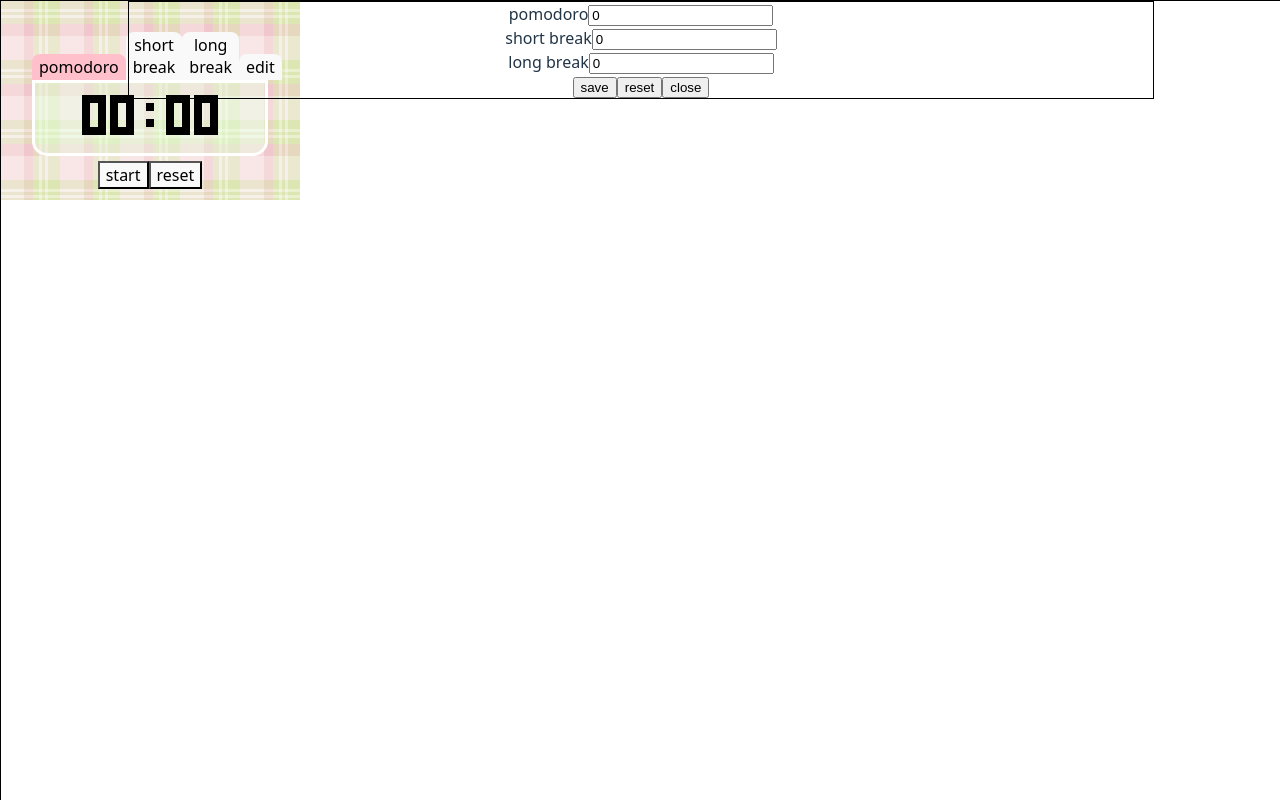
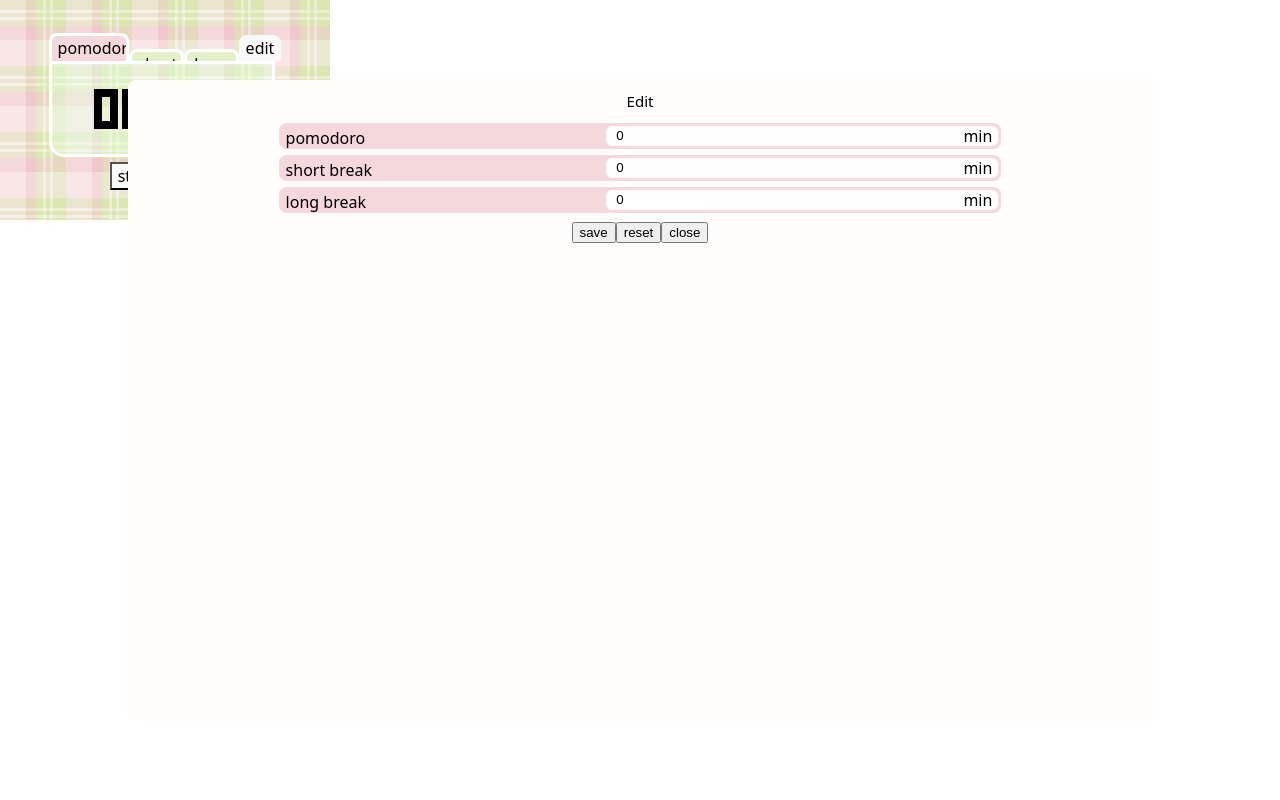
Before and after one commit to sonjali4/pomodoro-chrome-extension, a React (Vite) app: page / in a window 1280 px wide. Both pictures are taken after a click on the button "edit". Built offline with nearby package versions, Linux system fonts and the light colour scheme; no server answers.

Commit message:
styled timer mode buttons, edit form ui

```diff
--- a/src/App.jsx
+++ b/src/App.jsx
@@ -43,6 +43,7 @@ function App() {
 
   return (
     <>
+      <div id="main-container">
         <TimerModeButtons
           modes={state.modes}
           currentMode={state.currentMode}
@@ -54,6 +55,7 @@ function App() {
           reset={() => send('reset')}
           timerRunning={state.timerRunning}
         />
+      </div>
     </>
   )
 }
--- a/src/components/TimeEditButton.jsx
+++ b/src/components/TimeEditButton.jsx
@@ -11,7 +11,7 @@ function TimeEditButton({ modes }) {
     };
 
     return (
-        <div>
+        <div id="edit-btn-container">
             <TimerButton buttonId="edit-btn" buttonText="edit" onClick={toggleVisibility} />
 
             {isVisible && (
--- a/src/components/TimeEditForm.jsx
+++ b/src/components/TimeEditForm.jsx
@@ -21,18 +21,32 @@ function TimeEditForm({ modes, onClose }) {
 
     return (
         <div id="timer-edit-container">
+            <h1 id="edit-form-heading">Edit</h1>
+
             <form id="timer-edit-form" onSubmit={onSubmit}>
+                <div className="edit-form-line-container">
                     <label htmlFor="pomodoro-time">pomodoro</label>
+                    <div className="edit-form-input-container">
                         <input type="number" name="pomodoro" value={times.pomodoro} onChange={handleChange} />
-                <br />
+                        <p>min</p>
+                    </div>
+                </div>
 
+                <div className="edit-form-line-container">
                     <label htmlFor="short-break-time">short break</label>
+                    <div className="edit-form-input-container">
                         <input type="number" name="shortBreak" value={times.shortBreak} onChange={handleChange} />
-                <br />
+                        <p>min</p>
+                    </div>
+                </div>
 
+                <div className="edit-form-line-container">
                     <label htmlFor="long-break-time">long break</label>
+                    <div className="edit-form-input-container">
                         <input type="number" name="longBreak" value={times.longBreak} onChange={handleChange} />
-                <br />
+                        <p>min</p>
+                    </div>
+                </div>
 
                 <input type="submit" value="save" />
                 <input type="reset" value="reset" />
--- a/src/components/TimerControlButtons.jsx
+++ b/src/components/TimerControlButtons.jsx
@@ -3,9 +3,9 @@ import { TimerButton } from "./TimerButton";
 function TimerControlButtons({ start, pause, reset, timerRunning }) {
     return (
         <div id="timer-control-btn-container">
-            {!timerRunning && <TimerButton buttonText="start" onClick={start} />}
-            {timerRunning && <TimerButton buttonText="pause" onClick={pause} />}
-            <TimerButton buttonText="reset" onClick={reset} />
+            {!timerRunning && <TimerButton buttonText="start" className="timer-control-btn start-pause-btn" onClick={start} />}
+            {timerRunning && <TimerButton buttonText="pause" className="timer-control-btn start-pause-btn" onClick={pause} />}
+            <TimerButton buttonText="reset" className="timer-control-btn" id="reset-btn" onClick={reset} />
         </div>
     );
 }
--- a/src/components/TimerModeButtons.jsx
+++ b/src/components/TimerModeButtons.jsx
@@ -10,16 +10,19 @@ function TimerModeButtons({ modes, currentMode }) {
         <div id="timer-mode-btns-container">
             <TimerButton
                 buttonText="pomodoro"
+                buttonId="pomodoro-mode-btn"
                 className={ `timer-mode-btn ${currentMode === 'pomodoro' ? 'active-timer-btn' : ''}` }
                 onClick={() => changeMode('pomodoro')}
             />
             <TimerButton
                 buttonText="short break"
+                buttonId="short-break-mode-btn"
                 className={ `timer-mode-btn ${currentMode === 'shortBreak' ? 'active-timer-btn' : ''}` }
                 onClick={() => changeMode('shortBreak')}
             />
             <TimerButton
                 buttonText="long break"
+                buttonId="long-break-mode-btn"
                 className={ `timer-mode-btn ${currentMode === 'longBreak' ? 'active-timer-btn' : ''}` }
                 onClick={() => changeMode('longBreak')}
             />
--- a/src/index.css
+++ b/src/index.css
@@ -14,8 +14,8 @@
 }
 
 html, body {
-    width: 300px;
-    height: 200px;
+    width: 330px;
+    height: 220px;
     margin: 0;
     padding: 0;
     overflow: hidden;
@@ -24,30 +24,20 @@ html, body {
 body {
   background-image: url('../public/plaid-pink-green.svg');
   background-size: cover;
+  display: flex;
+  align-items: center;
 }
 
 button {
-  /* border-radius: 8px; */
-  /* border: 1px solid transparent; */
-  /* padding: 0.6em 1.2em; */
   font-size: 1em;
   font-weight: 500;
   font-family: inherit;
-  /* background-color: #1a1a1a; */
   cursor: pointer;
-  /* transition: border-color 0.25s; */
 }
-/* button:hover {
-  border-color: #646cff;
-}
-button:focus,
-button:focus-visible {
-  outline: 4px auto -webkit-focus-ring-color;
-} */
 
 @media (prefers-color-scheme: light) {
   :root {
-    color: #213547;
+    color: black;
     background-color: #ffffff;
   }
   a:hover {
@@ -63,50 +53,134 @@ button:focus-visible {
   flex-direction: row;
   /* justify-content: center; */
   align-items: flex-end;
-  /* border: 1px solid black; */
+  height: 35px;
 }
 
 .timer-mode-btn {
-  border: 1px solid transparent;
+  height: 12px;
+  border: 3px solid white;
+  border-bottom: none;
   border-radius: 8px 8px 0 0;
+  background-color: #E6EFCB;
+  transition: height 0.3s ease-out, background-color 0.2s ease-in-out;
+  overflow: hidden;
 }
 
 .timer-mode-btn:hover {
-  background-color: yellow;
+  height: 100%;
+  background-color: #D1E6B3;
 }
 
 .active-timer-btn {
-  background-color: pink;
+  height: 100%;
+  background-color: #F5D8DB;
+}
+
+.active-timer-btn:hover {
+  background-color: #F0C6CC;
+}
+
+#pomodoro-mode-btn {
+  max-height: 28px;
+  width: 80px;
+}
+
+#short-break-mode-btn, #long-break-mode-btn {
+  width: 55px;
+}
+
+#edit-btn-container {
+  margin-left: auto;
 }
 
 #edit-btn {
   border: 1px solid transparent;
   border-radius: 8px 8px 0 0;
+  transition: background-color 0.2s ease-in-out;
 }
 
 #edit-btn:hover {
-  background-color: green;
+  background-color: #F0C6CC;
 }
 
 #modal-overlay {
+  display: flex;
   position: fixed;
   z-index: 1;
   width: 100%;
   height: 100%;
   left: 0;
   top: 0;
-  border: 1px solid black;
 }
 
 #modal-content {
+  width: 80%;
+  height: 80%;
   margin: auto;
-  width: 80%;
-  border: 1px solid black;
+  background-color: #FFFCFC;
+  border-radius: 8px;
+}
+
+#edit-form-heading {
+  font-size: 15px;
+  font-weight: 300;
+}
+
+.edit-form-line-container {
+  display: flex;
+  flex-direction: row;
+  width: 70%;
+  height: 20px;
+  /* margin: auto; */
+  margin: 6px auto 6px auto;
+  padding: 3px;
+  background-color: #F5D8DB;
+  border-radius: 8px;
+}
+
+.edit-form-line-container label {
+  width: 45%;
+  text-align: left;
+  padding-left: 4px;
+}
+
+.edit-form-input-container {
+  display: flex;
+  flex-direction: row;
+  align-items: center;
+  width: 55%;
+  margin-left: auto;
+  border-radius: 6px;
+  background-color: white;
+  position: relative;
+}
+
+.edit-form-input-container input {
+  width: 100%;
+  display: flex;
+  border: none;
+  background-color: transparent;
+  padding-left: 10px;
+  z-index: 1;
+}
+
+input[type=number]::-webkit-inner-spin-button,
+input[type=number]::-webkit-outer-spin-button {
+  -webkit-appearance: none;
+  margin: 0;
+}
+
+.edit-form-input-container p {
+  position: absolute;
+  right: 6px;
 }
 
 #time-container {
-  /* margin: 5px auto 5px auto; */
-  margin-bottom: 5px;
+  display: flex;
+  justify-content: center;
+  align-items: center;
+  width: 200px;
+  height: 70px;
   padding: 10px;
   background-color: rgba(230, 255, 225, 0.4);
   border: 3px solid white;
@@ -114,5 +188,15 @@ button:focus-visible {
 }
 
 .timer-number {
+  height: 40px;
   padding: 2px;
 }
+
+#timer-control-btn-container {
+  padding: 5px;
+  /* border: 1px solid black; */
+}
+
+.timer-control-btn {
+  margin: 0 3px 0 3px;
+}
```
Also changed, not shown: public/background.js (+10 -10 lines). Lines whose indentation alone changed are shown as unchanged.
